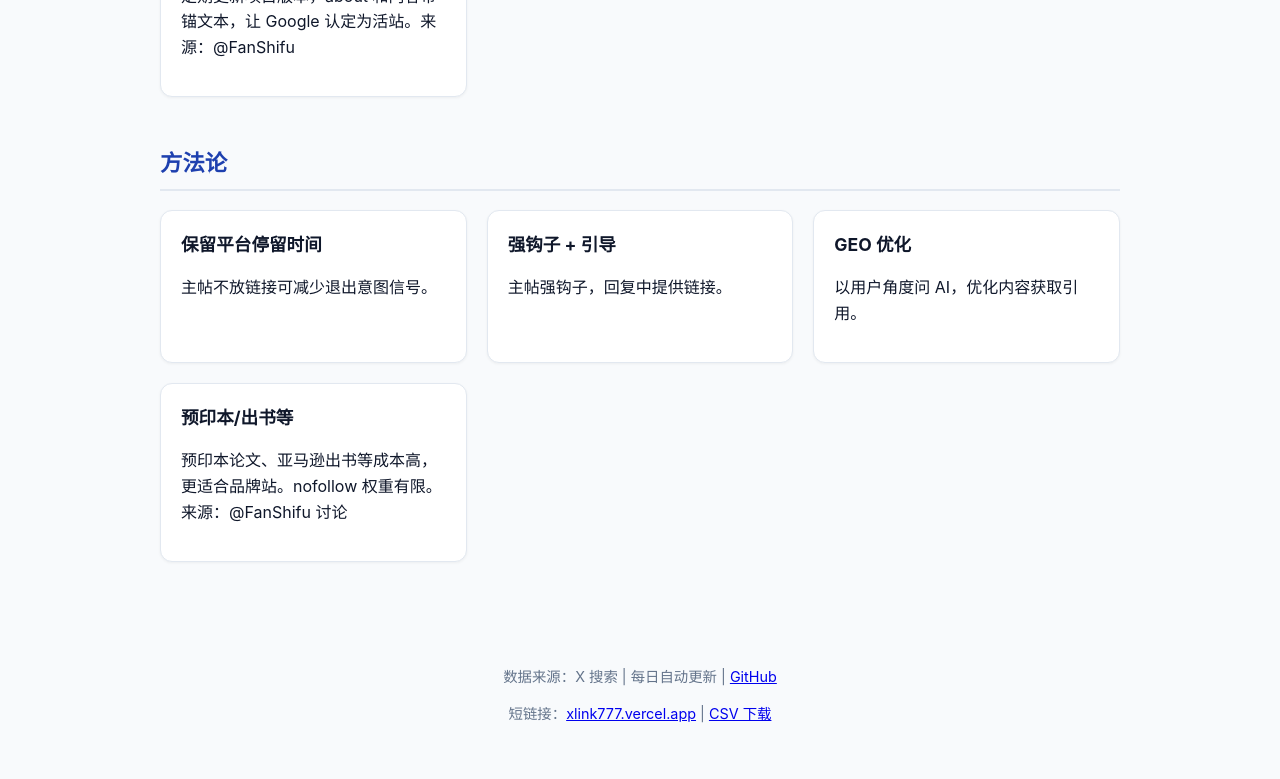
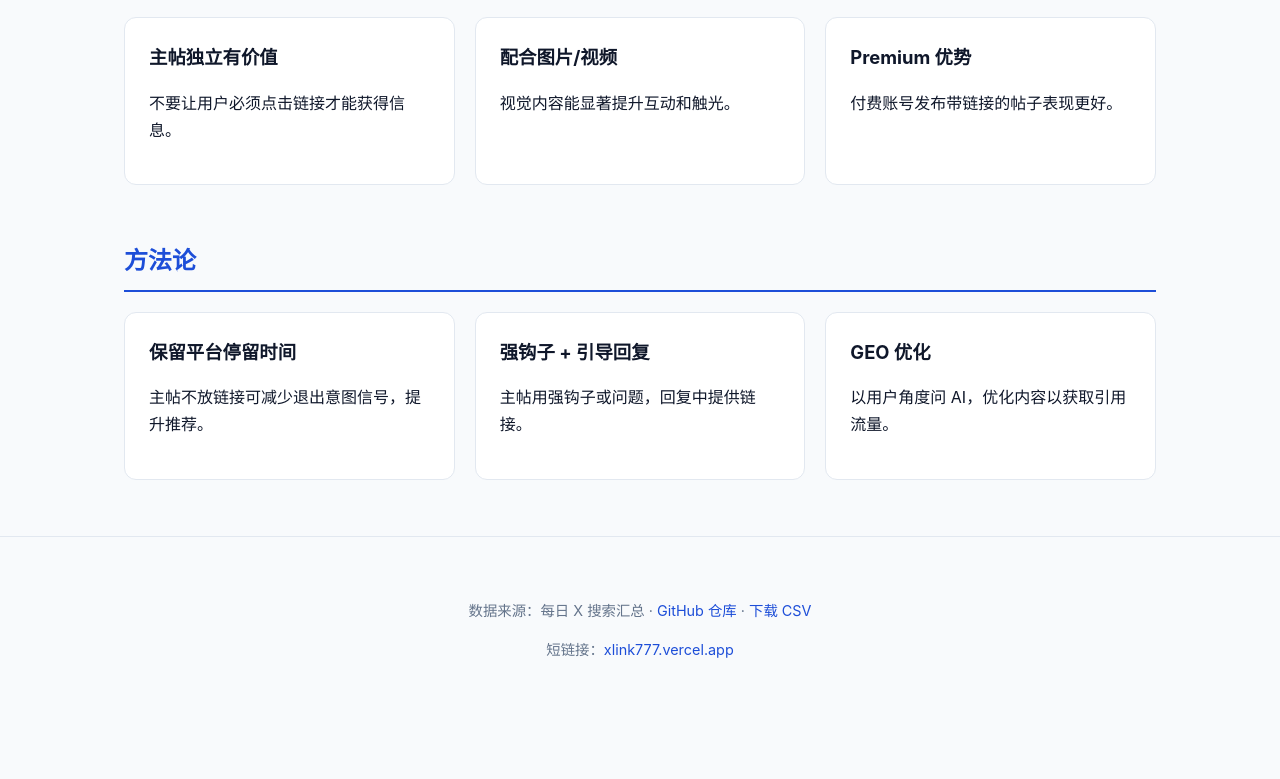
Before and after one commit to PlayGuideLab/xlink777, a plain HTML site: page index.html in a window 1280 px wide. Shown: the part 828-1607 px from the top of the page. After the commit the page ends 1553 px from the top, so only its background shows below. Drawn offline with Linux system fonts and the light colour scheme.

Commit message:
Optimize website appearance for knowledge base style - cleaner, more professional

```diff
--- a/index.html
+++ b/index.html
@@ -3,59 +3,70 @@
 <head>
 <meta charset="UTF-8">
 <meta name="viewport" content="width=device-width, initial-scale=1.0">
-<title>Xlink777 - 外链技巧分类</title>
+<title>Xlink777 · X 外链技巧知识库</title>
 <style>
+  :root {
+    --primary: #1d4ed8;
+    --primary-light: #dbeafe;
+    --bg: #f8fafc;
+    --card: #ffffff;
+    --text: #0f172a;
+    --muted: #64748b;
+    --border: #e2e8f0;
+  }
   * { box-sizing: border-box; }
-body { font-family: -apple-system, BlinkMacSystemFont, 'Segoe UI', Roboto, sans-serif; margin: 0; background: #f8fafc; color: #0f172a; line-height: 1.6; }
-header { background: #fff; border-bottom: 1px solid #e2e8f0; padding: 20px; text-align: center; }
-h1 { margin: 0; font-size: 1.8rem; color: #1e40af; }
-.subtitle { color: #64748b; margin-top: 8px; }
-.container { max-width: 1000px; margin: 40px auto; padding: 0 20px; }
-.category { margin-bottom: 48px; }
-.category h2 { font-size: 1.4rem; color: #1e40af; border-bottom: 2px solid #e2e8f0; padding-bottom: 8px; }
-.cards { display: grid; grid-template-columns: repeat(auto-fill, minmax(280px, 1fr)); gap: 20px; }
-.card { background: #fff; border: 1px solid #e2e8f0; border-radius: 12px; padding: 20px; box-shadow: 0 1px 3px rgba(0,0,0,0.05); }
-.card h3 { margin: 0 0 8px; font-size: 1.1rem; }
-.badge { display: inline-block; background: #dbeafe; color: #1e40af; padding: 2px 10px; border-radius: 999px; font-size: 0.75rem; margin-bottom: 8px; }
-footer { text-align: center; padding: 40px 20px; color: #64748b; font-size: 0.9rem; }
+  body { margin: 0; font-family: -apple-system, BlinkMacSystemFont, "Segoe UI", Roboto, "Helvetica Neue", Arial, sans-serif; background: var(--bg); color: var(--text); line-height: 1.7; }
+  header { background: #fff; border-bottom: 1px solid var(--border); padding: 24px 20px; text-align: center; }
+  h1 { margin: 0; font-size: 2rem; font-weight: 700; color: var(--primary); }
+  .subtitle { color: var(--muted); margin: 8px 0 0; font-size: 1rem; }
+  .container { max-width: 1080px; margin: 48px auto; padding: 0 24px; }
+  .category { margin-bottom: 56px; }
+  .category h2 { font-size: 1.5rem; margin: 0 0 20px; padding-bottom: 8px; border-bottom: 2px solid var(--primary); color: var(--primary); }
+  .cards { display: grid; grid-template-columns: repeat(auto-fill, minmax(300px, 1fr)); gap: 20px; }
+  .card { background: var(--card); border: 1px solid var(--border); border-radius: 12px; padding: 24px; transition: box-shadow 0.2s, transform 0.2s; }
+  .card:hover { box-shadow: 0 8px 25px rgba(0,0,0,0.08); transform: translateY(-2px); }
+  .card h3 { margin: 0 0 10px; font-size: 1.15rem; }
+  .badge { display: inline-block; background: var(--primary-light); color: var(--primary); padding: 4px 10px; border-radius: 999px; font-size: 0.75rem; font-weight: 600; margin-bottom: 10px; }
+  footer { text-align: center; padding: 48px 20px; color: var(--muted); font-size: 0.9rem; border-top: 1px solid var(--border); }
+  a { color: var(--primary); text-decoration: none; }
+  a:hover { text-decoration: underline; }
 </style>
 </head>
 <body>
 <header>
   <h1>Xlink777</h1>
-<p class="subtitle">X 外链技巧分类汇总 | 每日更新</p>
+  <p class="subtitle">X 外链技巧与方法知识库 · 每日更新</p>
 </header>
 <div class="container">
   <div class="category">
     <h2>可发外链的位置</h2>
     <div class="cards">
-<div class="card"><span class="badge">最推荐</span><h3>第一回复</h3><p>主帖发完整价值内容，自己立刻回复第一条放链接。</p></div>
-<div class="card"><span class="badge">安全</span><h3>Bio / 置顶帖</h3><p>长期链接放这里，主帖引导。</p></div>
-<div class="card"><span class="badge">官方</span><h3>主帖直接放</h3><p>2026年官方已无惩罚，建议实测。</p></div>
+      <div class="card"><span class="badge">最推荐</span><h3>第一回复</h3><p>主帖发完整价值内容，自己立刻回复第一条放链接。触光最好。</p></div>
+      <div class="card"><span class="badge">安全</span><h3>Bio / 置顶帖</h3><p>长期链接放这里，主帖引导。不受单帖算法影响。</p></div>
+      <div class="card"><span class="badge">官方</span><h3>主帖直接放</h3><p>2026年官方已确认无惩罚，建议自己账号实测。</p></div>
+      <div class="card"><span class="badge">新增</span><h3>日更 GitHub 仓库</h3><p>定期更新项目版本，about 和内容带锚文本，让 Google 认定为专业活站。适合新手。</p></div>
     </div>
   </div>
   <div class="category">
     <h2>实用技巧</h2>
     <div class="cards">
-<div class="card"><h3>主帖独立有价值</h3><p>不要让用户必须点链接才能获得信息。</p></div>
-<div class="card"><h3>加图片/视频</h3><p>配合视觉内容效果更好。</p></div>
-<div class="card"><h3>Premium 优势</h3><p>付费账号发链接表现更好。</p></div>
-<div class="card"><span class="badge">新</span><h3>日更 GitHub 仓库</h3><p>定期更新项目版本，about 和内容带锚文本，让 Google 认定为活站。来源：@FanShifu</p></div>
+      <div class="card"><h3>主帖独立有价值</h3><p>不要让用户必须点击链接才能获得信息。</p></div>
+      <div class="card"><h3>配合图片/视频</h3><p>视觉内容能显著提升互动和触光。</p></div>
+      <div class="card"><h3>Premium 优势</h3><p>付费账号发布带链接的帖子表现更好。</p></div>
     </div>
   </div>
   <div class="category">
     <h2>方法论</h2>
     <div class="cards">
-<div class="card"><h3>保留平台停留时间</h3><p>主帖不放链接可减少退出意图信号。</p></div>
-<div class="card"><h3>强钩子 + 引导</h3><p>主帖强钩子，回复中提供链接。</p></div>
-<div class="card"><h3>GEO 优化</h3><p>以用户角度问 AI，优化内容获取引用。</p></div>
-<div class="card"><h3>预印本/出书等</h3><p>预印本论文、亚马逊出书等成本高，更适合品牌站。nofollow 权重有限。来源：@FanShifu 讨论</p></div>
+      <div class="card"><h3>保留平台停留时间</h3><p>主帖不放链接可减少退出意图信号，提升推荐。</p></div>
+      <div class="card"><h3>强钩子 + 引导回复</h3><p>主帖用强钩子或问题，回复中提供链接。</p></div>
+      <div class="card"><h3>GEO 优化</h3><p>以用户角度问 AI，优化内容以获取引用流量。</p></div>
     </div>
   </div>
 </div>
 <footer>
-<p>数据来源：X 搜索 | 每日自动更新 | <a href="https://github.com/PlayGuideLab/xlink777">GitHub</a></p>
-<p>短链接：<a href="https://xlink777.vercel.app">xlink777.vercel.app</a> | <a href="outbound_links_stats.csv">CSV 下载</a></p>
+  <p>数据来源：每日 X 搜索汇总 · <a href="https://github.com/PlayGuideLab/xlink777" target="_blank">GitHub 仓库</a> · <a href="outbound_links_stats.csv">下载 CSV</a></p>
+  <p style="margin-top: 8px;">短链接：<a href="https://xlink777.vercel.app">xlink777.vercel.app</a></p>
 </footer>
 </body>
 </html>
```
Lines whose indentation alone changed are shown as unchanged.
